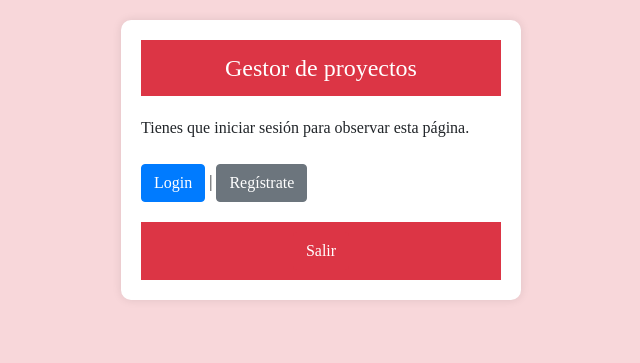
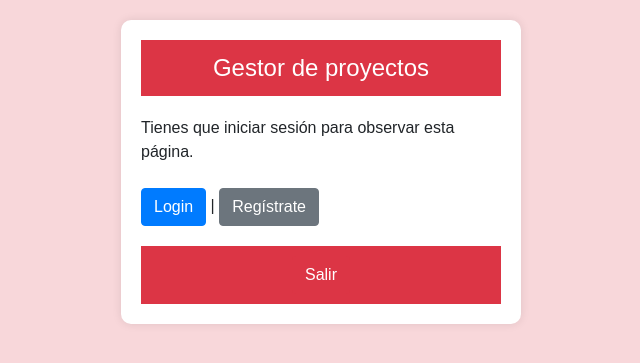
Before and after one commit to PaulinaE1997/Seguridad, a PHP site: page / in a window 1280 px wide. Shown: the top 363 px of the page, without its empty margins (319-959 px from the left). Run offline with PHP 8.4, Linux system fonts and the light colour scheme.

Commit message:
Commit made from VS Code Azure Static Web Apps

```diff
--- a/crud-php-complete-master (2)/crud-php-complete-master/add.html
+++ b/crud-php-complete-master (2)/crud-php-complete-master/add.html
@@ -7,7 +7,7 @@
     <link rel="stylesheet" href="https://stackpath.bootstrapcdn.com/bootstrap/4.5.2/css/bootstrap.min.css">
     <style>
         body {
-            font-family: 'Sans-Serif';
+            font-family: 'Sans-Serif', sans-serif; /* Cambiado a Sans Serif */
             background-color: #f8d7da; /* Fondo rosita */
             padding: 20px;
         }
--- a/crud-php-complete-master (2)/crud-php-complete-master/add.php
+++ b/crud-php-complete-master (2)/crud-php-complete-master/add.php
@@ -15,7 +15,7 @@ if (!isset($_SESSION['valid'])) {
     <link rel="stylesheet" href="https://stackpath.bootstrapcdn.com/bootstrap/4.5.2/css/bootstrap.min.css">
     <style>
         body {
-            font-family: 'Sans-Serif';
+            font-family: 'Sans-Serif', sans-serif; /* Cambiado a Sans Serif */
             background-color: #f8d7da; /* Fondo rosita */
             padding: 20px;
         }
@@ -23,7 +23,7 @@ if (!isset($_SESSION['valid'])) {
         #form-container {
             max-width: 600px;
             margin: auto;
-            background-color: #ffffff; /* Fondo blanco */
+            font-family: 'Sans-Serif', sans-serif; /* Cambiado a Sans Serif */
             padding: 20px;
             border-radius: 10px;
             box-shadow: 0 0 10px rgba(0, 0, 0, 0.1);
--- a/crud-php-complete-master (2)/crud-php-complete-master/delete.php
+++ b/crud-php-complete-master (2)/crud-php-complete-master/delete.php
@@ -7,7 +7,7 @@
     <link rel="stylesheet" href="https://stackpath.bootstrapcdn.com/bootstrap/4.5.2/css/bootstrap.min.css">
     <style>
         body {
-            font-family: 'Sans-Serif';
+            font-family: 'Sans-Serif', sans-serif; /* Cambiado a Sans Serif */
             background-color: #f8d7da; /* Fondo rosita */
             padding: 20px;
         }
--- a/crud-php-complete-master (2)/crud-php-complete-master/edit.php
+++ b/crud-php-complete-master (2)/crud-php-complete-master/edit.php
@@ -79,7 +79,7 @@ if ($ID !== null) {
     <link rel="stylesheet" href="https://stackpath.bootstrapcdn.com/bootstrap/4.5.2/css/bootstrap.min.css">
     <style>
         body {
-            font-family: 'Sans-Serif';
+            font-family: 'Sans-Serif', sans-serif; /* Cambiado a Sans Serif */
             background-color: #f8d7da;
             padding: 20px;
         }
--- a/crud-php-complete-master (2)/crud-php-complete-master/index.php
+++ b/crud-php-complete-master (2)/crud-php-complete-master/index.php
@@ -7,7 +7,7 @@
     <link rel="stylesheet" href="https://stackpath.bootstrapcdn.com/bootstrap/4.5.2/css/bootstrap.min.css">
     <style>
         body {
-            font-family: 'Sans-Serif';
+            font-family: 'Sans-Serif', sans-serif; /* Cambiado a Sans Serif */
             background-color: #f8d7da; /* Fondo rosita */
             padding: 20px;
         }
--- a/crud-php-complete-master (2)/crud-php-complete-master/login.php
+++ b/crud-php-complete-master (2)/crud-php-complete-master/login.php
@@ -8,7 +8,7 @@
     <link rel="stylesheet" href="https://stackpath.bootstrapcdn.com/bootstrap/4.5.2/css/bootstrap.min.css">
     <style>
         body {
-            font-family: 'Sans-Serif';
+            font-family: 'Sans-Serif', sans-serif; /* Cambiado a Sans Serif */
             background-color: #f8d7da; /* Fondo rosita */
             padding: 20px;
         }
--- a/crud-php-complete-master (2)/crud-php-complete-master/view.php
+++ b/crud-php-complete-master (2)/crud-php-complete-master/view.php
@@ -24,7 +24,7 @@ $result = sqlsrv_query($conn, "SELECT * FROM Proyectos");
 
     <style>
         body {
-            font-family: 'Sans-Serif';
+            font-family: 'Sans-Serif', sans-serif; /* Cambiado a Sans Serif */
             background-color: #f8d7da; /* Fondo rosita */
             padding: 20px;
         }
```
